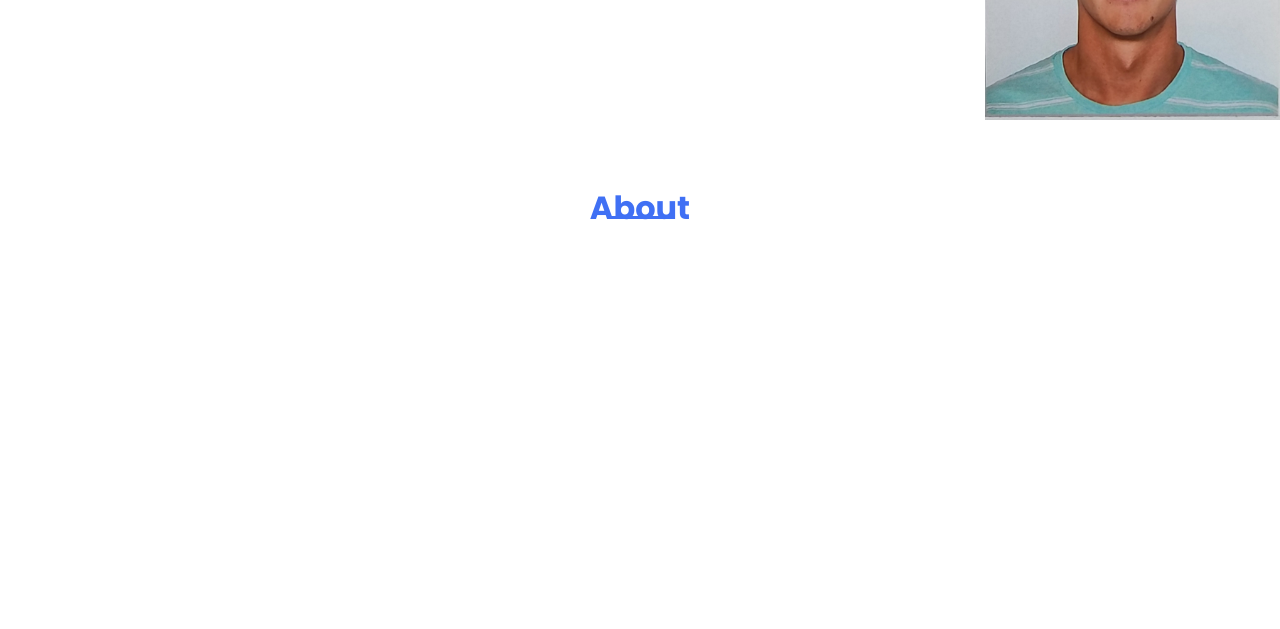
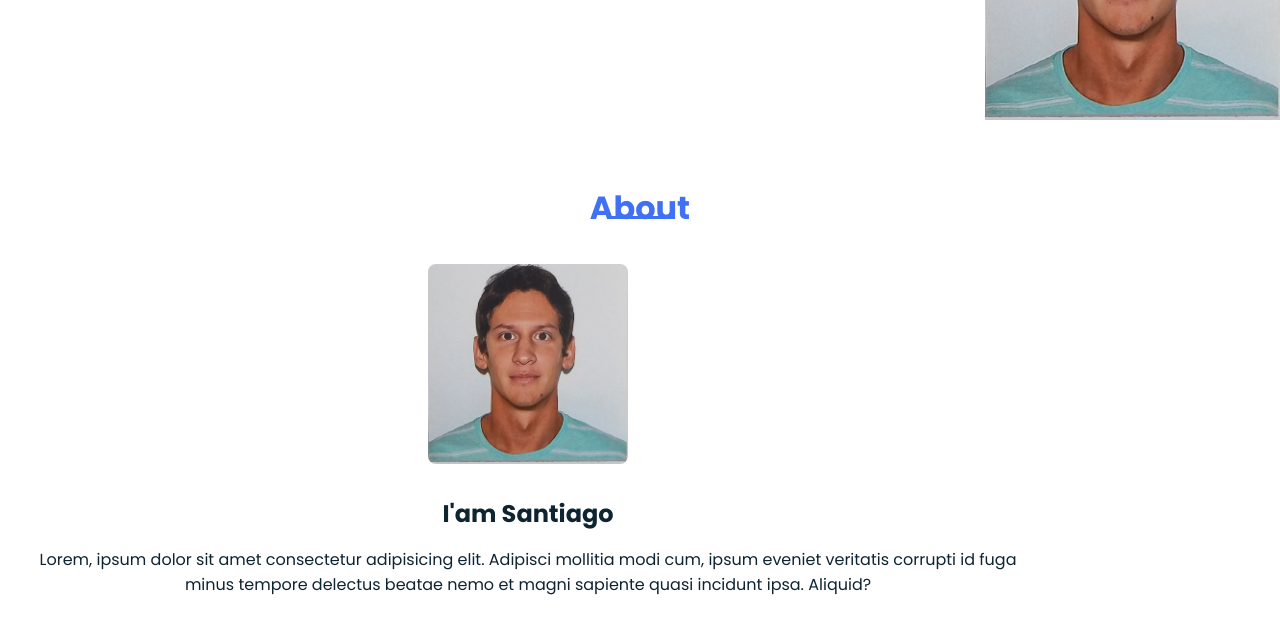
Before and after one commit to santiBernstein/portfolio, a plain HTML site: page index.html in a window 1280 px wide. Shown: the part 680-1309 px from the top of the page. Before the commit the page ends 976 px from the top, so only its background shows below. Drawn offline with nearby package versions, Linux system fonts and the light colour scheme.

Commit message:
about section html

```diff
--- a/assets/css/styles.css
+++ b/assets/css/styles.css
@@ -233,3 +233,19 @@ img{
 .button:hover{
     box-shadow: 0 10px 36px rgba(0, 0, 0, .15);
 }
+
+/* about */
+.about--container{
+    row-gap: 2rem;
+    text-align: center;
+}
+.about--subtitle{
+    margin-bottom: var(--mb-2);
+}
+.about--img{
+    justify-self: center;
+}
+.about--img img{
+    width: 200px;
+    border-radius: .5rem;
+}
--- a/index.html
+++ b/index.html
@@ -52,6 +52,16 @@
         <section class="about section" id="about">
             <h2 class="section-title">About</h2>
 
+            <div class="about--container bd-grid">
+                <div class="about--img">
+                    <img src="assets/img/carnet.jpg" alt="">
+                </div>
+
+                <div>
+                    <h2 class="about--subtitle">I'am Santiago</h2>
+                    <p class="about--text">Lorem, ipsum dolor sit amet consectetur adipisicing elit. Adipisci mollitia modi cum, ipsum eveniet veritatis corrupti id fuga minus tempore delectus beatae nemo et magni sapiente quasi incidunt ipsa. Aliquid?</p>
+                </div>
+            </div>
         </section>
     </main>
 
```
